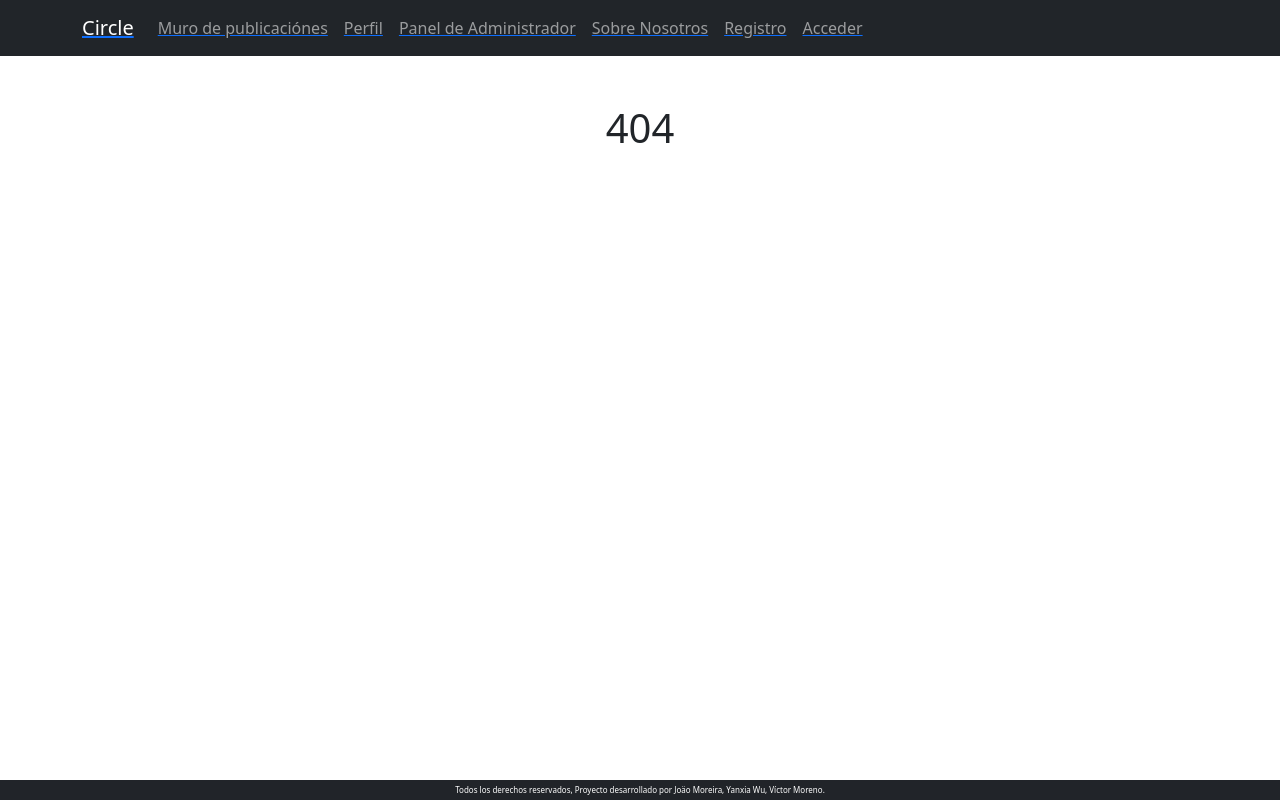
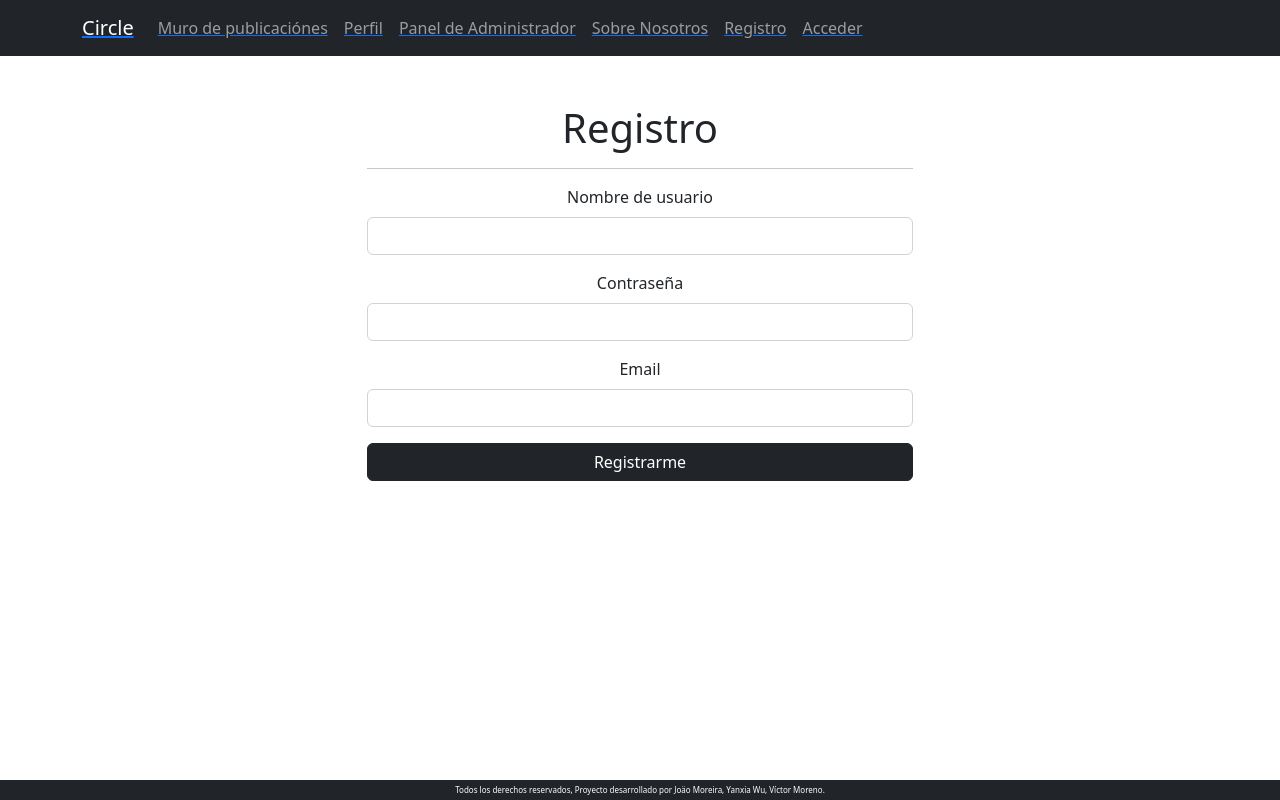
Before and after one commit to oliverio89/Circle-client, a React (Create React App) app: page /registro in a window 1280 px wide. Before the commit this address had no page. Built offline with nearby package versions, Linux system fonts and the light colour scheme; no server answers.

Commit message:
Pages,signup form

```diff
--- a/package.json
+++ b/package.json
@@ -13,7 +13,7 @@
     "react-bootstrap": "^2.6.0",
     "react-dom": "^18.2.0",
     "react-router-dom": "^6.4.4",
-    "react-scripts": "5.0.1",
+    "react-scripts": "^5.0.1",
     "web-vitals": "^2.1.4"
   },
   "scripts": {
--- /dev/null
+++ b/src/components/SignupForm/SignupForm.jsx
@@ -0,0 +1,108 @@
+import { useState, useContext } from "react"
+import { Form, Button } from "react-bootstrap"
+import authService from "../../services/auth.service"
+
+import { useNavigate } from 'react-router-dom'
+
+import { MessageContext } from './../../contexts/userMessage.context'
+
+
+const SignupForm = () => {
+
+    // const [signupData, setSignupData] = useState({
+    //     username: '',
+    //     email: '',
+    //     password: ''
+    // })
+
+    // const handleInputChange = e => {
+    //     const { value, name } = e.target
+    //     setSignupData({ ...signupData, [name]: value })
+    // }
+
+    // const { setShowToast, setToastMessage } = useContext(MessageContext)
+
+    // const navigate = useNavigate()
+
+    // const handleSubmit = e => {
+
+    //     e.preventDefault()
+
+    //     authService
+    //         .signup(signupData)
+    //         .then(() => {
+    //             setShowToast(true)
+    //             setToastMessage('Usuario creado correctamente')
+    //             navigate('/')
+    //         })
+    //         .catch(err => console.log(err))
+    // }
+
+
+
+    // const { username, password, email } = signupData
+
+    return (
+
+        // <Form onSubmit={handleSubmit}>
+
+        //     <Form.Group className="mb-3" controlId="username">
+        //         <Form.Label>Nombre de usuario</Form.Label>
+        //         <Form.Control type="text" value={username} onChange={handleInputChange} name="username" />
+        //     </Form.Group>
+
+
+        //     <Form.Group className="mb-3" controlId="password">
+        //         <Form.Label>Contraseña</Form.Label>
+        //         <Form.Control type="password" value={password} onChange={handleInputChange} name="password" />
+        //     </Form.Group>
+
+
+        //     <Form.Group className="mb-3" controlId="email">
+        //         <Form.Label>Email</Form.Label>
+        //         <Form.Control type="email" value={email} onChange={handleInputChange} name="email" />
+        //     </Form.Group>
+
+
+        //     <div className="d-grid">
+        //         <Button variant="dark" type="submit">Registrarme</Button>
+        //     </div>
+
+        // </Form>
+
+
+
+        <Form onSubmit>
+
+            <Form.Group className="mb-3" controlId="username">
+                <Form.Label>Nombre de usuario</Form.Label>
+                <Form.Control type="text" name="username" />
+            </Form.Group>
+
+
+            <Form.Group className="mb-3" controlId="password">
+                <Form.Label>Contraseña</Form.Label>
+                <Form.Control type="password" name="password" />
+            </Form.Group>
+
+
+            <Form.Group className="mb-3" controlId="email">
+                <Form.Label>Email</Form.Label>
+                <Form.Control type="email" name="email" />
+            </Form.Group>
+
+
+            <div className="d-grid">
+                <Button variant="dark" type="submit">Registrarme</Button>
+            </div>
+
+        </Form>
+
+
+
+
+
+    )
+}
+
+export default SignupForm
--- /dev/null
+++ b/src/contexts/userMessage.context.js
@@ -0,0 +1,17 @@
+import { createContext, useState } from 'react'
+
+const MessageContext = createContext()
+
+function MessageProviderWrapper(props) {
+
+    const [showToast, setShowToast] = useState(false)
+    const [toastMessage, setToastMessage] = useState('Mensaje de ejemplo')
+
+    return (
+        <MessageContext.Provider value={{ setShowToast, showToast, setToastMessage, toastMessage }}>
+            {props.children}
+        </MessageContext.Provider>
+    )
+}
+
+export { MessageContext, MessageProviderWrapper }
--- /dev/null
+++ b/src/pages/SignupPage/SignupPage.jsx
@@ -0,0 +1,17 @@
+
+import { Container, Row, Col } from 'react-bootstrap'
+
+import SignupForm from '../../components/SignupForm/SignupForm'
+
+const SignupPage = () => {
+
+    return (<Container> <Row> <Col md={
+        {
+            offset: 3, span: 6
+        }
+    }
+
+    > <h1>Registro</h1> <hr /> <SignupForm /> </Col> </Row> </Container>)
+}
+
+export default SignupPage
--- a/src/routes/AppRoutes.jsx
+++ b/src/routes/AppRoutes.jsx
@@ -1,4 +1,5 @@
 import { Routes, Route } from "react-router-dom"
+import SignupPage from './../pages/SignupPage/SignupPage'
 
 
 
@@ -14,6 +15,10 @@ const AppRoutes = () => {
             <Route path="/acceder" element={<p>perfil</p>} />
             <Route path="/perfil" element={<p>perfil</p>} />
             <Route path="/*" element={<h1>404</h1>} />
+            <Route path="/registro" element={<SignupPage />} />
+            {/* <Route path="/registro" element={<p>HIIIII</p>} /> */}
+
+
         </Routes>
     )
 }
--- /dev/null
+++ b/src/services/auth.service.js
@@ -0,0 +1,27 @@
+import axios from 'axios'
+
+class AuthService {
+
+    constructor() {
+
+        this.api = axios.create({
+            baseURL: `${process.env.REACT_APP_API_URL}/auth`
+        })
+    }
+
+    signup(userData) {
+        return this.api.post('/signup', userData)
+    }
+
+    login(userData) {
+        return this.api.post('/login', userData)
+    }
+
+    verify = token => {
+        return this.api.get('/verify', { headers: { Authorization: `Bearer ${token}` } })
+    }
+}
+
+const authService = new AuthService()
+
+export default authService
```
Also changed, not shown: src/components/UserMessage/UserMessage.jsx (added, +20 -0 lines), src/pages/SignupPage/SignupPage.css (added), 1 other file (tests, documents, lock files or other folders).
